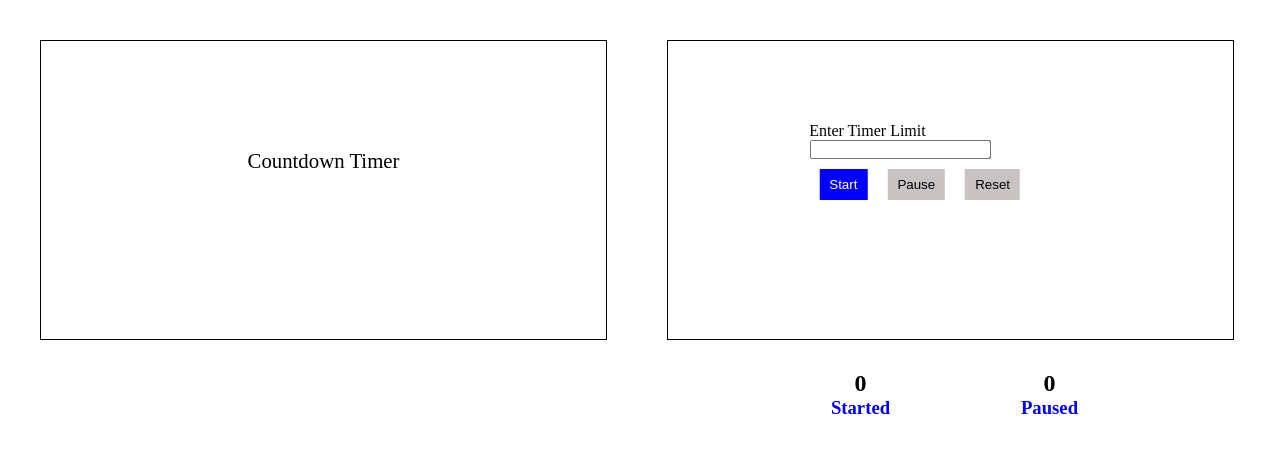
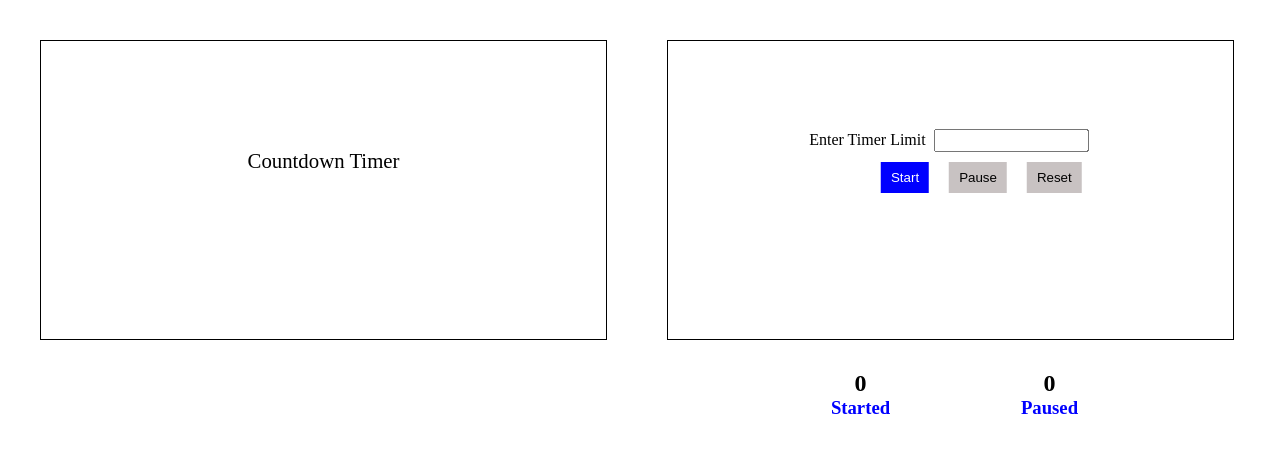
Before and after one commit to SurabhiPal0892/AngularDemo, an Angular app: page /timer in a window 1280 px wide. Shown: the top 452 px of the page. Built offline with nearby package versions, Linux system fonts and the light colour scheme.

Commit message:
1 file modified

```diff
--- a/src/app/timer-reset/timer-reset.component.css
+++ b/src/app/timer-reset/timer-reset.component.css
@@ -15,6 +15,14 @@
   color: black;
   border: none;
 }
+.btn {
+  text-align: right;
+}
+.inp-time {
+  padding: 2px 0px 2px 0px;
+  width: 55%;
+  text-align:right
+}
 
 .container {
   height: 250px;
--- a/src/app/timer-reset/timer-reset.component.html
+++ b/src/app/timer-reset/timer-reset.component.html
@@ -1,10 +1,10 @@
 <div class="container">
   <div class="main">
     <p>
-      <label>Enter Timer Limit</label>&nbsp;
-      <input type="number" #timeLimit>
+      Enter Timer Limit&nbsp;
+      <input type="number" #timeLimit class="inp-time">
     </p>
-    <p>
+    <p class='btn'>
       <button class="btn-blue" (click)=startClicked(timeLimit.value)>Start</button>
       <button class="btn-grey" (click)=pauseClicked()>Pause</button>
       <button class="btn-grey" (click)=resetClicked(timeLimit.value)>Reset</button>
```
